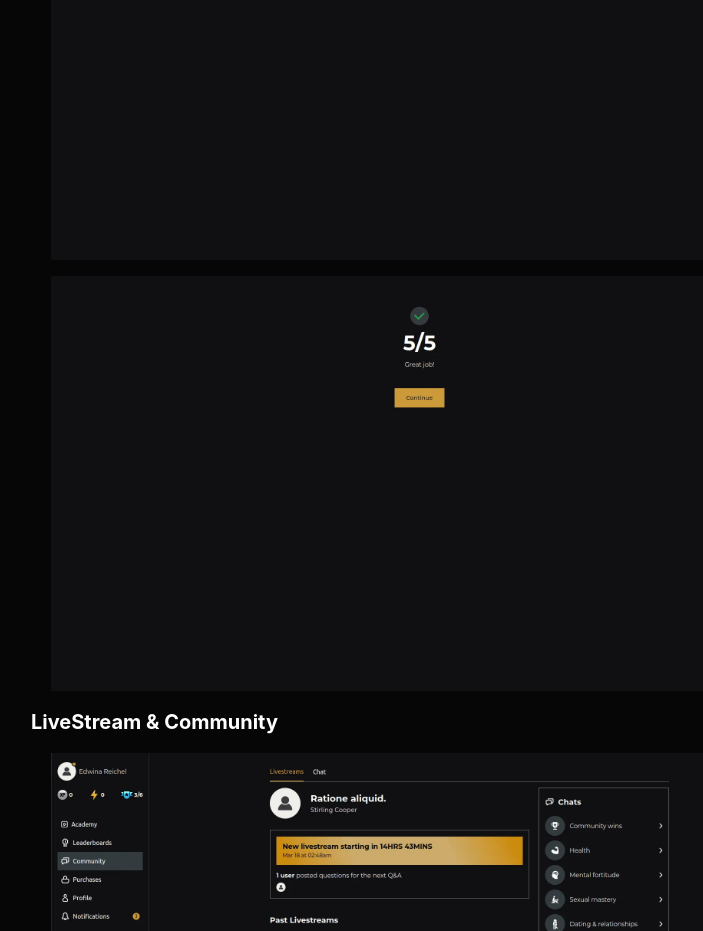
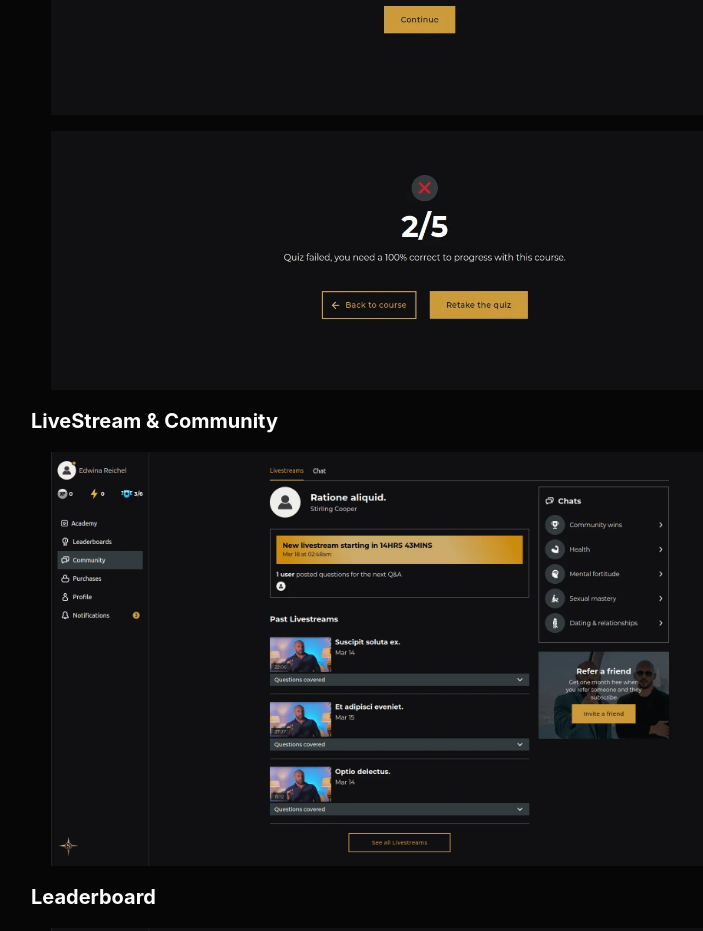
Before and after one commit to code-creeper/code-creeper.github.io, a Nuxt app: page /projects/stirling_cooper in a window 1280 px wide. Shown: the part 4340-5271 px from the top of the page, without its empty margins (49-752 px from the left). Built offline with nearby package versions, Linux system fonts and the light colour scheme.

Commit message:
fix stirling cooper quiz images

```diff
--- a/pages/projects/stirling_cooper.vue
+++ b/pages/projects/stirling_cooper.vue
@@ -93,7 +93,7 @@ const toc: TocItem[] = [
                class="w-full rounded-xl px-5"/>
           <img src="@/assets/images/projects/stirling_cooper/success-quiz.webp" alt="project screenshot"
                class="w-full rounded-xl px-5"/>
-          <img src="@/assets/images/projects/stirling_cooper/success-quiz.webp" alt="project screenshot"
+          <img src="@/assets/images/projects/stirling_cooper/fail-quiz.webp" alt="project screenshot"
                class="w-full rounded-xl px-5"/>
         </section>
         <section class="project-section" id="feature-livestream-and-community">
```
Also changed, not shown: assets/images/projects/stirling_cooper/fail-quiz.webp, assets/images/projects/stirling_cooper/success-quiz.webp.
